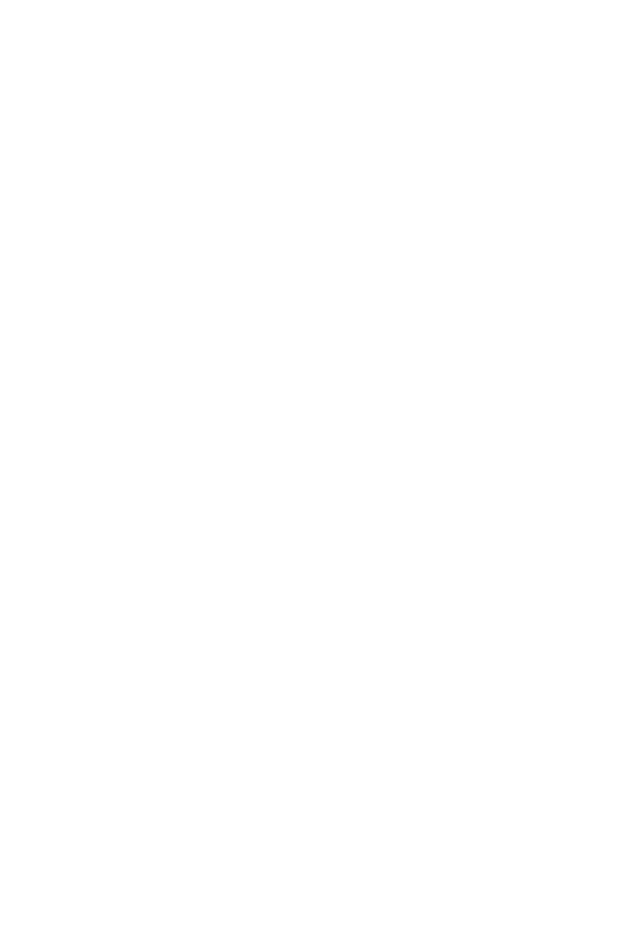
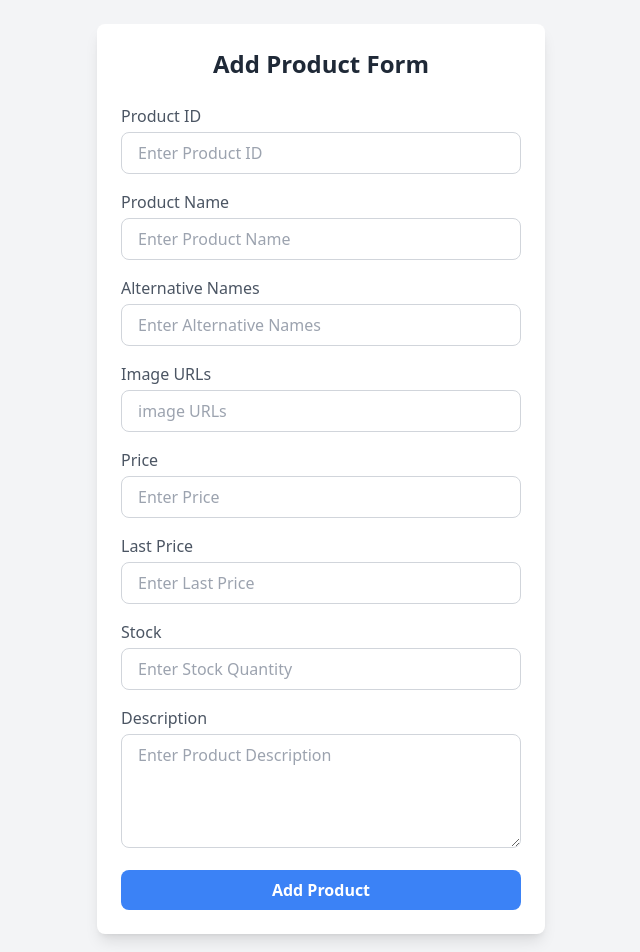
Before and after one commit to sumudusan/cbc-frontend, a React (Vite) app in the folder cbc-frontend/: page /products/addProduct in a window 1280 px wide. Before the commit this address had no page. Shown: the top 952 px of the page, without its empty margins (319-959 px from the left). Before the commit the page ends 800 px from the top, so only its background shows below. Built offline with nearby package versions, Linux system fonts and the light colour scheme.

Commit message:
useEffect final part done 👍

```diff
--- a/cbc-frontend/src/App.jsx
+++ b/cbc-frontend/src/App.jsx
@@ -6,6 +6,7 @@ import UserData from "./components/UserData"
 import HomePage from "./pages/homePage"
 import LoginPage from "./pages/loginPage"
 import AdminHomePage from "./pages/AdminHomePage";
+import AddProductForm from "./pages/admin/addProductForm"
 
 export default function App(){
 
@@ -17,6 +18,7 @@ export default function App(){
       <Route path="/" element={<LoginPage/>}/>
       <Route path="/HomePage" element={<HomePage/>} />
       <Route path="/admin/*" element={<AdminHomePage/>}/>
+      <Route path="/products/addProduct" element={<AddProductForm/>}/>
       <Route path="/UserData" element={<UserData/>} />
     </Routes>
     </BrowserRouter>
--- /dev/null
+++ b/cbc-frontend/src/pages/admin/addProductForm.jsx
@@ -0,0 +1,161 @@
+import {useState} from 'react'
+import axios from "axios";
+import toast from 'react-hot-toast'
+import { useNavigate } from 'react-router-dom';
+
+export default function AddProductsForm() {
+  const [productId, setProductId] = useState("");
+  const [productName, setProductName] = useState("");
+  const [alternativeNames, setAlternativeNames] = useState("");
+  const [imageUrls, setImageUrls] =useState("");
+  const [price, setPrice] = useState("");
+  const [lastPrice, setLastPrice] = useState("");
+  const [stock, setStock] = useState("");
+  const [description, setDescription] = useState("");
+  const navigate = useNavigate()
+
+   async function handleSubmit (){
+
+    //imageUrls and alternativeNames display as a string.althouth we should stop
+    //it from this.
+    const altNames = alternativeNames.split(",")
+    const imgUrls  = imageUrls.split(",")
+
+     const product = {
+      productId : productId,
+      productName : productName,
+      altNames : altNames,
+      images : imgUrls,
+      price : price,
+      lastPrice : lastPrice,
+      stock : stock,
+      description : description,
+     }
+
+     const token = localStorage.getItem("token")
+
+     try{
+      await axios.post("http://localhost:5000/api/products", product,{
+      headers : {
+        Authorization : "Bearer" +token
+      }
+     })
+     navigate("/admin/products")
+     toast.success("Product created successfully")
+     }catch(err){
+      toast.error("Failed to add product")
+     }
+  }
+    return (
+      <div className="flex items-center justify-center min-h-screen bg-gray-100 p-6">
+        <div className="w-full max-w-md bg-white shadow-lg rounded-lg p-6">
+          <h1 className="text-2xl font-bold text-center text-gray-800 mb-6">Add Product Form</h1>
+          <div className="space-y-4">
+            {/* Product ID */}
+            <div>
+              <label className="block text-gray-600 font-medium mb-1">Product ID</label>
+              <input
+                type="text"
+                className="w-full px-4 py-2 border border-gray-300 rounded-lg focus:ring-2 focus:ring-blue-400 focus:outline-none"
+                placeholder="Enter Product ID"
+                value={productId}
+                onChange={(e)=>{setProductId(e.target.value)}}
+             />
+            </div>
+
+            {/* Product Name */}
+            <div>
+              <label className="block text-gray-600 font-medium mb-1">Product Name</label>
+              <input
+                type="text"
+                className="w-full px-4 py-2 border border-gray-300 rounded-lg focus:ring-2 focus:ring-blue-400 focus:outline-none"
+                placeholder="Enter Product Name"
+                value={productName}
+                onChange={(e)=>{setProductName(e.target.value)}}
+              />
+            </div>
+
+            {/* Alternative Names */}
+            <div>
+              <label className="block text-gray-600 font-medium mb-1">Alternative Names</label>
+              <input
+                type="text"
+                className="w-full px-4 py-2 border border-gray-300 rounded-lg focus:ring-2 focus:ring-blue-400 focus:outline-none"
+                placeholder="Enter Alternative Names"
+                value={alternativeNames}
+                onChange={(e)=>{setAlternativeNames(e.target.value)}}
+              />
+            </div>
+
+            <div>
+              <label className="block text-gray-600 font-medium mb-1">Image URLs</label>
+              <input
+                type="text"
+                className="w-full px-4 py-2 border border-gray-300 rounded-lg focus:ring-2 focus:ring-blue-400 focus:outline-none"
+                placeholder="image URLs"
+                value={imageUrls}
+                onChange={(e)=>{setImageUrls(e.target.value)}}
+              />
+            </div>
+
+            {/* Price */}
+            <div>
+              <label className="block text-gray-600 font-medium mb-1">Price</label>
+              <input
+                type="number"
+                className="w-full px-4 py-2 border border-gray-300 rounded-lg focus:ring-2 focus:ring-blue-400 focus:outline-none"
+                placeholder="Enter Price"
+                value={price}
+                onChange={(e)=>{setPrice(e.target.value)}}
+              />
+            </div>
+
+            {/* Last Price */}
+            <div>
+              <label className="block text-gray-600 font-medium mb-1">Last Price</label>
+              <input
+                type="number"
+                className="w-full px-4 py-2 border border-gray-300 rounded-lg focus:ring-2 focus:ring-blue-400 focus:outline-none"
+                placeholder="Enter Last Price"
+                value={lastPrice}
+                onChange={(e)=>{setLastPrice(e.target.value)}}
+              />
+            </div>
+
+            {/* Stock */}
+            <div>
+              <label className="block text-gray-600 font-medium mb-1">Stock</label>
+              <input
+                type="number"
+                className="w-full px-4 py-2 border border-gray-300 rounded-lg focus:ring-2 focus:ring-blue-400 focus:outline-none"
+                placeholder="Enter Stock Quantity"
+                value={stock}
+                onChange={(e)=>{setStock(e.target.value)}}
+              />
+            </div>
+
+            {/* Description */}
+            <div>
+              <label className="block text-gray-600 font-medium mb-1">Description</label>
+              <textarea
+                className="w-full px-4 py-2 border border-gray-300 rounded-lg focus:ring-2 focus:ring-blue-400 focus:outline-none"
+                placeholder="Enter Product Description"
+                rows="4"
+                value={description}
+                onChange={(e)=>{setDescription(e.target.value)}}
+              ></textarea>
+            </div>
+
+            {/* Submit Button */}
+            <button
+              type="submit"
+              className="w-full py-2 px-4 bg-blue-500 text-white font-bold rounded-lg hover:bg-blue-600 transition duration-300"
+            onClick={handleSubmit}
+            >
+              Add Product
+            </button>
+          </div>
+        </div>
+      </div>
+    );
+  }
--- a/cbc-frontend/src/pages/admin/adminProductsPage.jsx
+++ b/cbc-frontend/src/pages/admin/adminProductsPage.jsx
@@ -1,36 +1,95 @@
-import axios from "axios"
-import { useState } from "react"
+import axios from "axios";
+import { useEffect, useState } from "react";
+import toast from "react-hot-toast";
+import { FaTrash, FaEdit , FaPlus} from "react-icons/fa";
+import {Link} from 'react-router-dom'
 
-export default function AdminProductsPage(){
+export default function AdminProductsPage() {
+  const [products, setProducts] = useState([]);
+  const [productsLoaded, setProductsLoaded] = useState(false);
 
-    const[products, setProducts]= useState(
-       [
-        {
+  useEffect(() => {
+    if(!productsLoaded){
+      axios.get("http://localhost:5000/api/products").then((res) => {
+        console.log(res.data);
+        setProducts(res.data);
+        setProductsLoaded(true);
+      });
+    }
+   }, [productsLoaded]);
 
-        }
-       ]
-    )
+  return (
+    <div className="min-h-screen bg-gray-50 p-8 relative">
+        <Link to="/admin/products/addProduct" className="absolute right-[25px] bottom-[25px] bg-[#3b82f6] text-white p-5 rounded-xl hover:bg-blue-200"><FaPlus/></Link>
+      <h1 className="text-2xl font-bold text-gray-700 mb-6">Admin Products</h1>
 
-    axios.get("http://localhost:5000/api/products").then((res)=>{
-        console.log(res.data)
-        setProducts(res.data)
-    })
+      {
+        productsLoaded? <div className="overflow-x-auto">
+        <table className="min-w-full bg-white border border-gray-300 shadow-sm">
+          <thead>
+            <tr className="bg-gray-100 border-b border-gray-300">
+              <th className="text-left p-4 font-medium text-gray-600">Product ID</th>
+              <th className="text-left p-4 font-medium text-gray-600">Product Name</th>
+              <th className="text-left p-4 font-medium text-gray-600">Price</th>
+              <th className="text-left p-4 font-medium text-gray-600">Last Price</th>
+              <th className="text-left p-4 font-medium text-gray-600">Stock</th>
+              <th className="text-left p-4 font-medium text-gray-600">Description</th>
+              <th className="text-left p-4 font-medium text-gray-600">Actions</th>
+            </tr>
+          </thead>
+          <tbody>
+            {products.map((product) => (
+              <tr
+                key={product._id}
+                className={`border-b border-gray-200 ${
+                  products.indexOf(product) % 2 === 0 ? "bg-gray-50" : "bg-white"
+                }`}
+              >
+                <td className="p-4 text-gray-700">{product.productId}</td>
+                <td className="p-4 text-gray-700">{product.productName}</td>
+                <td className="p-4 text-gray-700">{product.price}</td>
+                <td className="p-4 text-gray-700">{product.lastPrice}</td>
+                <td className="p-4 text-gray-700">{product.stock}</td>
+                <td className="p-4 text-gray-700 max-w-xs truncate">{product.description}</td>
+                <td className="p-4 flex gap-2">
+                  <button className="text-red-500 hover:text-red-300"
+                  title="Delete"
+                  onClick={()=>{
+                    alert(product.productId)
+                    const token = localStorage.getItem("token");
+                    if (!token) {
+                      toast.error("Authorization token is missing.");
+                      return;
+                    }
 
-    return(
-        <div>
-            <h1>Admin Products Page</h1>
-            {
-                products.map(
-                    (products,index)=>{
-                        return(
-                            <div key={product._id}>
-                                {index}
-                                {products.productname}
-                                </div>
-                        )
-                    }
-                )
-            }
-        </div>
-    )
+                    axios.delete(`http://localhost:5000/api/products/${product.productId}`,{
+                      headers:{
+                        Authorization: `Bearer ${token}`,
+                      },
+                    }).then((res)=>{
+                      console.log(res.data);
+                      toast.success("Product deleted succefully");
+                      setProductsLoaded(false);
+                    }).catch((error) => {
+                      console.error("Error deleting product:", error);
+                      toast.error("Failed to delete product");
+                    });
+
+                  }}
+                  >
+                  <FaTrash className="text-red-500 cursor-pointer" />
+                  </button>
+                  <FaEdit className="text-blue-500 cursor-pointer" />
+                </td>
+              </tr>
+            ))}
+          </tbody>
+        </table>
+      </div>:<div className="w-[60px] h-[60px] border-[4px]
+     border-gray-200 border-b-[#3b82f6] animate-spin rounded-full"></div>
+      }
+
+
+    </div>
+  );
 }
```
Also changed, not shown: cbc-frontend/src/pages/AdminHomePage.jsx (+5 -2 lines).
